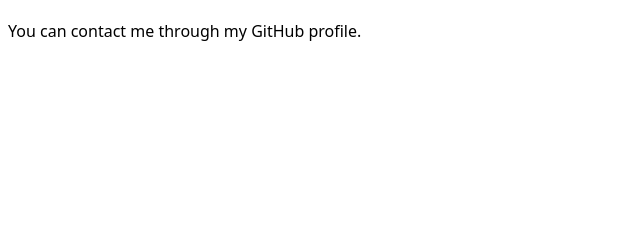
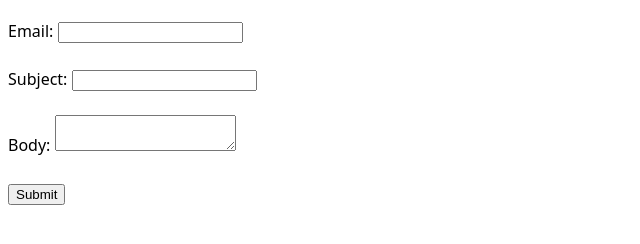
Before and after one commit to zaz003-cyber/portfolio, a plain HTML site: page contact/index.html in a window 1280 px wide. Shown: the part 104-348 px from the top of the page, without its empty margins (0-640 px from the left). Drawn offline with Linux system fonts and the light colour scheme.

Commit message:
Update index.html

```diff
--- a/contact/index.html
+++ b/contact/index.html
@@ -15,4 +15,30 @@
   </nav>
 
   <h1>Contact</h1>
-  <p>You can contact me through my GitHub profile.</p>
+
+  <form action="mailto:zaz003@ucsd.edu" method="POST" enctype="text/plain">
+    <label>
+      Email:
+      <input name="email" type="email" />
+    </label>
+
+    <br /><br />
+
+    <label>
+      Subject:
+      <input name="subject" />
+    </label>
+
+    <br /><br />
+
+    <label>
+      Body:
+      <textarea name="body"></textarea>
+    </label>
+
+    <br /><br />
+
+    <button>Submit</button>
+  </form>
+</body>
+</html>
```
